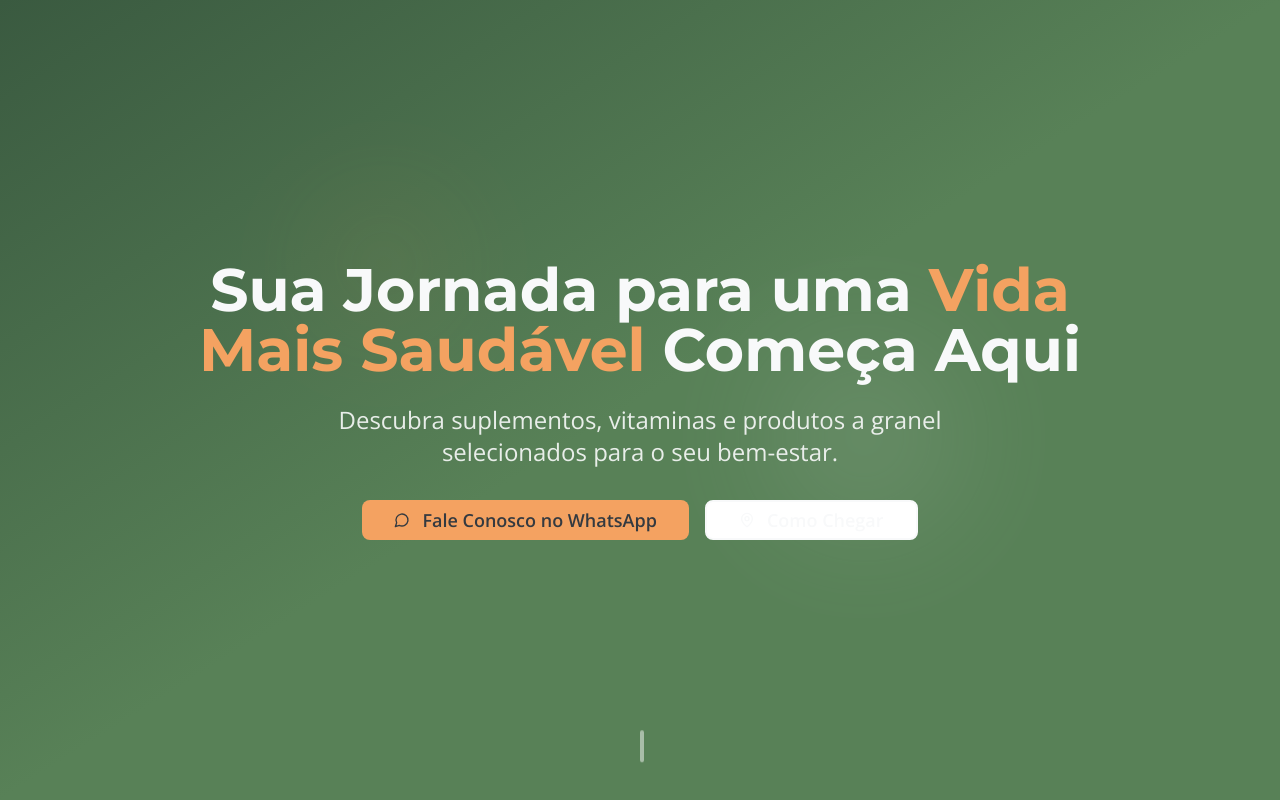
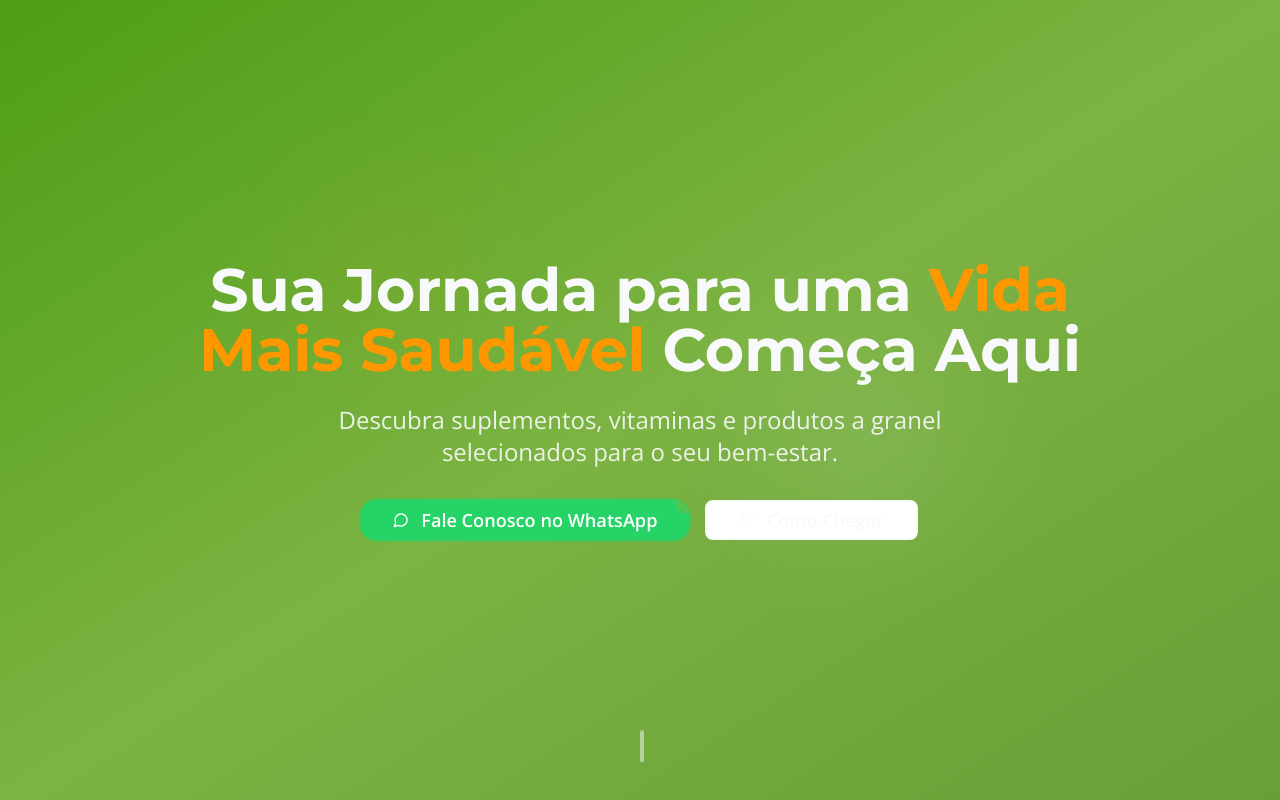
Before and after one commit to Chatfyai/healthy-landing-craft, a React (Vite) app: page / in a window 1280 px wide. Shown: the top 800 px of the page. Built offline with nearby package versions, Linux system fonts and the light colour scheme.

Commit message:
Refactor: Update colors and WhatsApp button style
Update the site's color scheme to use #4D9E14 and adjust the WhatsApp button's appearance for better aesthetics.

```diff
--- a/src/components/CTASection.tsx
+++ b/src/components/CTASection.tsx
@@ -25,10 +25,12 @@ const CTASection = () => {
           <div className="flex flex-col sm:flex-row gap-4 justify-center items-center">
             <Button
               onClick={openWhatsApp}
-              className="bg-natural-orange hover:bg-natural-orange-warm text-natural-gray-dark font-body font-semibold px-10 py-4 rounded-lg transition-all duration-300 transform hover:scale-105 flex items-center gap-3 text-lg shadow-lg hover:shadow-xl"
+              className="bg-whatsapp hover:bg-whatsapp-dark text-white font-body font-semibold px-10 py-4 rounded-2xl transition-all duration-300 transform hover:scale-105 flex items-center gap-3 text-lg shadow-2xl hover:shadow-whatsapp/25 animate-pulse-whatsapp relative overflow-hidden group"
             >
-              <MessageCircle className="w-6 h-6" />
-              Fale Conosco no WhatsApp
+              <div className="absolute inset-0 bg-gradient-to-r from-whatsapp-light/20 to-transparent opacity-0 group-hover:opacity-100 transition-opacity duration-300"></div>
+              <MessageCircle className="w-6 h-6 relative z-10" />
+              <span className="relative z-10">Fale Conosco no WhatsApp</span>
+              <div className="absolute -top-2 -right-2 w-4 h-4 bg-natural-orange-light rounded-full animate-ping"></div>
             </Button>
 
             <Button
--- a/src/components/Footer.tsx
+++ b/src/components/Footer.tsx
@@ -20,15 +20,16 @@ const Footer = () => {
             <div className="flex space-x-4">
               <button
                 onClick={openWhatsApp}
-                className="w-10 h-10 bg-natural-orange hover:bg-natural-orange-warm rounded-full flex items-center justify-center transition-colors duration-300"
+                className="w-12 h-12 bg-whatsapp hover:bg-whatsapp-dark rounded-full flex items-center justify-center transition-all duration-300 transform hover:scale-110 shadow-lg hover:shadow-whatsapp/25 relative group"
               >
-                <MessageCircle className="w-5 h-5 text-natural-gray-dark" />
+                <MessageCircle className="w-6 h-6 text-white" />
+                <div className="absolute inset-0 rounded-full bg-whatsapp-light opacity-0 group-hover:opacity-20 transition-opacity duration-300"></div>
               </button>
-              <button className="w-10 h-10 bg-natural-off-white/10 hover:bg-natural-off-white/20 rounded-full flex items-center justify-center transition-colors duration-300">
-                <Instagram className="w-5 h-5" />
+              <button className="w-12 h-12 bg-natural-off-white/10 hover:bg-natural-off-white/20 rounded-full flex items-center justify-center transition-all duration-300 transform hover:scale-110">
+                <Instagram className="w-6 h-6" />
               </button>
-              <button className="w-10 h-10 bg-natural-off-white/10 hover:bg-natural-off-white/20 rounded-full flex items-center justify-center transition-colors duration-300">
-                <Facebook className="w-5 h-5" />
+              <button className="w-12 h-12 bg-natural-off-white/10 hover:bg-natural-off-white/20 rounded-full flex items-center justify-center transition-all duration-300 transform hover:scale-110">
+                <Facebook className="w-6 h-6" />
               </button>
             </div>
           </div>
--- a/src/components/HeroSection.tsx
+++ b/src/components/HeroSection.tsx
@@ -34,10 +34,12 @@ const HeroSection = () => {
           <div className="flex flex-col sm:flex-row gap-4 justify-center items-center">
             <Button
               onClick={openWhatsApp}
-              className="bg-natural-orange hover:bg-natural-orange-warm text-natural-gray-dark font-body font-semibold px-8 py-4 rounded-lg transition-all duration-300 transform hover:scale-105 flex items-center gap-3 text-lg"
+              className="bg-whatsapp hover:bg-whatsapp-dark text-white font-body font-semibold px-8 py-4 rounded-2xl transition-all duration-300 transform hover:scale-105 flex items-center gap-3 text-lg shadow-2xl hover:shadow-whatsapp/25 animate-pulse-whatsapp relative overflow-hidden group"
             >
-              <MessageCircle className="w-6 h-6" />
-              Fale Conosco no WhatsApp
+              <div className="absolute inset-0 bg-gradient-to-r from-whatsapp-light/20 to-transparent opacity-0 group-hover:opacity-100 transition-opacity duration-300"></div>
+              <MessageCircle className="w-6 h-6 relative z-10" />
+              <span className="relative z-10">Fale Conosco no WhatsApp</span>
+              <div className="absolute -top-2 -right-2 w-4 h-4 bg-natural-orange rounded-full animate-ping"></div>
             </Button>
 
             <Button
--- a/src/components/ProductCategories.tsx
+++ b/src/components/ProductCategories.tsx
@@ -23,7 +23,7 @@ const ProductCategories = () => {
       title: "Produtos a Granel",
       description: "Cereais, farinhas e sementes",
       image: "https://images.unsplash.com/photo-1618160702438-9b02ab6515c9?w=400&h=300&fit=crop&crop=center",
-      bgColor: "bg-natural-orange"
+      bgColor: "bg-natural-green-dark"
     }
   ];
 
--- a/tailwind.config.ts
+++ b/tailwind.config.ts
@@ -26,25 +26,32 @@ export default {
 				background: 'hsl(var(--background))',
 				foreground: 'hsl(var(--foreground))',
 				primary: {
-					DEFAULT: '#3A5A40',
+					DEFAULT: '#4D9E14',
 					foreground: '#F8F9FA'
 				},
 				secondary: {
-					DEFAULT: '#F4A261',
-					foreground: '#343A40'
+					DEFAULT: '#7CB342',
+					foreground: '#FFFFFF'
 				},
 				accent: {
-					DEFAULT: '#588157',
+					DEFAULT: '#689F38',
 					foreground: '#F8F9FA'
 				},
 				natural: {
-					green: '#3A5A40',
-					'green-light': '#588157',
-					orange: '#F4A261',
-					'orange-warm': '#E76F51',
+					green: '#4D9E14',
+					'green-light': '#7CB342',
+					'green-dark': '#2E7D32',
+					orange: '#FF9800',
+					'orange-warm': '#F57C00',
+					'orange-light': '#FFB74D',
 					'off-white': '#F8F9FA',
 					'gray-medium': '#ADB5BD',
 					'gray-dark': '#343A40'
+				},
+				whatsapp: {
+					DEFAULT: '#25D366',
+					dark: '#128C7E',
+					light: '#DCF8C6'
 				},
 				destructive: {
 					DEFAULT: 'hsl(var(--destructive))',
@@ -86,11 +93,22 @@ export default {
 					'100%': {
 						transform: 'translateX(-100%)'
 					}
+				},
+				'pulse-whatsapp': {
+					'0%, 100%': {
+						transform: 'scale(1)',
+						boxShadow: '0 0 0 0 rgba(37, 211, 102, 0.7)'
+					},
+					'50%': {
+						transform: 'scale(1.05)',
+						boxShadow: '0 0 0 10px rgba(37, 211, 102, 0)'
+					}
 				}
 			},
 			animation: {
 				'fade-in': 'fade-in 0.6s ease-out',
-				'slide-right': 'slide-right 20s linear infinite'
+				'slide-right': 'slide-right 20s linear infinite',
+				'pulse-whatsapp': 'pulse-whatsapp 2s infinite'
 			},
 			fontFamily: {
 				'title': ['Montserrat', 'sans-serif'],
```
